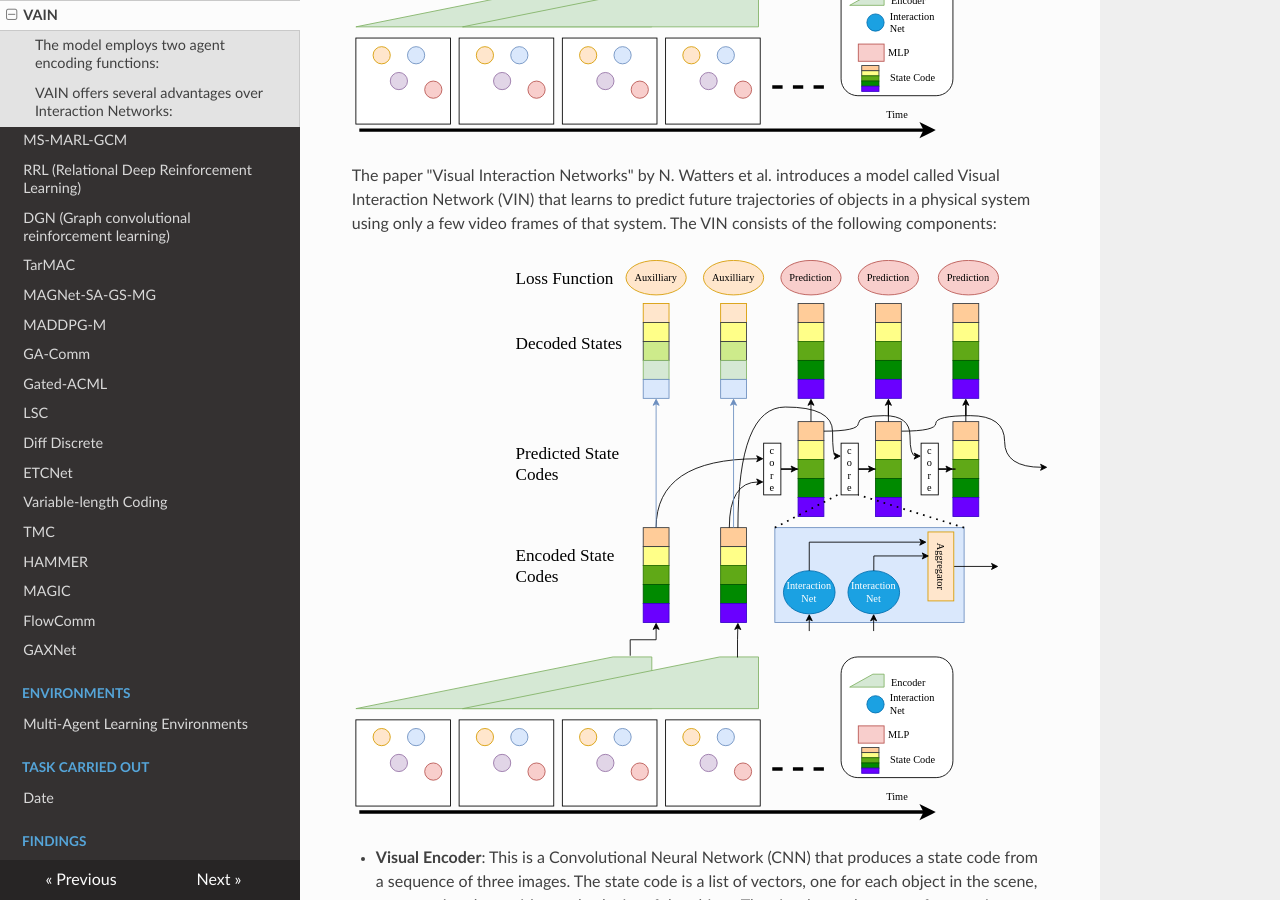
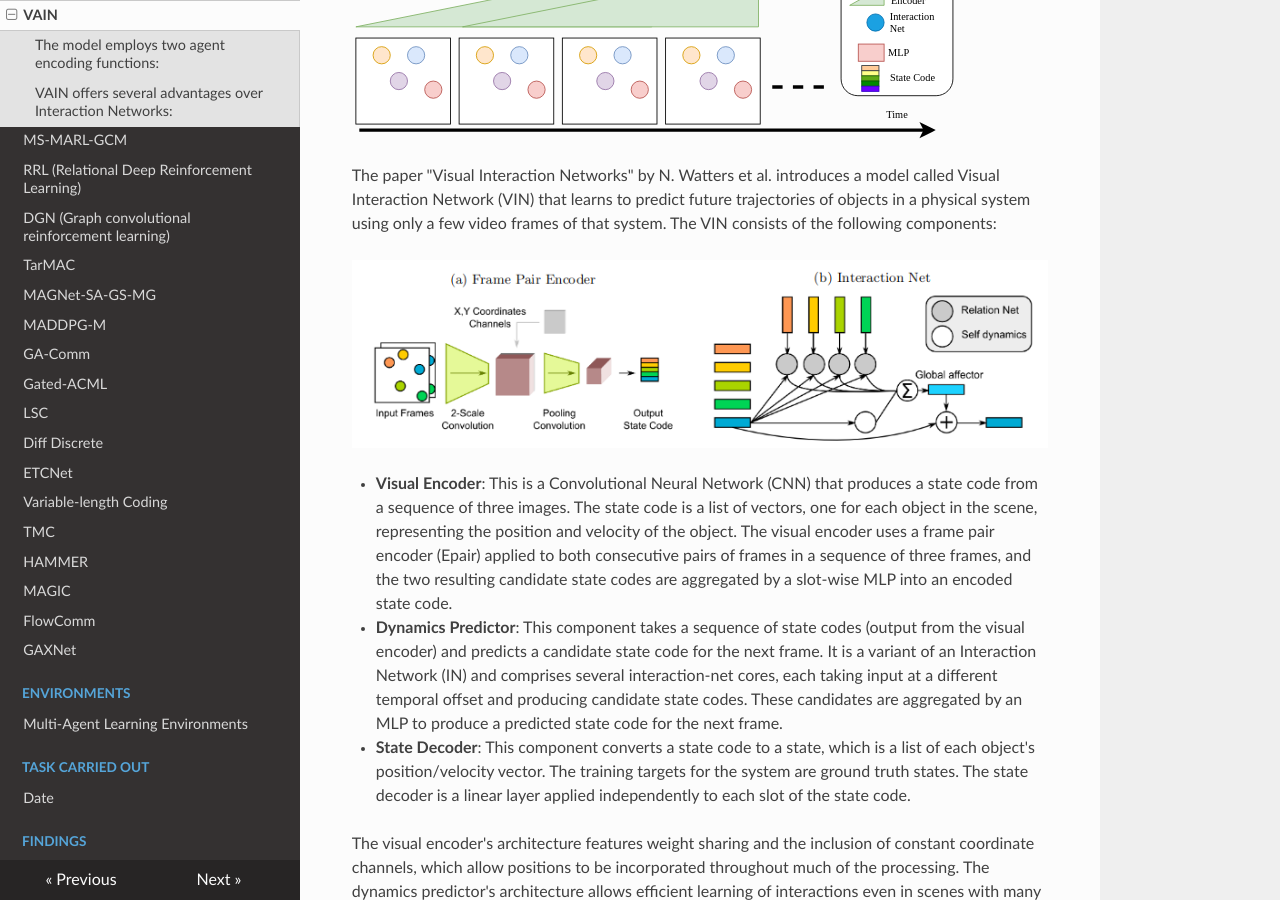
Before and after one commit to hasithz/CommRL_docs, an MkDocs documentation site: the page built from docs/Literature_Reviews/VAIN.md, in a window 1280 px wide and 900 px high, scrolled down 2148 px. Built offline with MkDocs 1.6.1, drawn with Linux system fonts in a browser that asks for light colours; nearby versions of some CDN libraries.

Commit message:
images updated in VIN

```diff
--- a/docs/Literature_Reviews/VAIN.md
+++ b/docs/Literature_Reviews/VAIN.md
@@ -49,7 +49,7 @@ In summary, the VAIN model offers a flexible and powerful approach to modeling m
 N. Watters, A. Tacchetti, T. Weber, R. Pascanu, P. Battaglia, and D. Zoran, “Visual Interaction Networks.” arXiv, Jun. 05, 2017. Accessed: Apr. 15, 2023. [Online]. Available: http://arxiv.org/abs/1706.01433
 
 
-![VIN architecture as in paper](https://raw.githubusercontent.com/hasithz/CommRL_docs/c1c0b88de33f0bb84935798488ff23659de9affb/assets/images/VIN.drawio.svg)
+![VIN architecture as in paper](https://raw.githubusercontent.com/hasithz/CommRL_docs/1272d610085f85313f57077d09d4bb5bc074337e/assets/images/VIN.drawio.svg)
 
 <!-- Our Visual Interaction Network (VIN) learns to produce future trajectories of objects in a physical system from only a few video frames of that system. The VIN is depicted in Figure 1 (best viewed in color), and consists of the following components:
 
@@ -78,7 +78,7 @@ The state decoder is simply a linear layer with input size Lcode and output size
 
 The paper "Visual Interaction Networks" by N. Watters et al. introduces a model called Visual Interaction Network (VIN) that learns to predict future trajectories of objects in a physical system using only a few video frames of that system. The VIN consists of the following components:
 
-![VIN architecture as in paper](https://raw.githubusercontent.com/hasithz/CommRL_docs/c1c0b88de33f0bb84935798488ff23659de9affb/assets/images/VIN.drawio.svg)
+![VIN architecture as in paper](https://github.com/hasithz/CommRL_docs/blob/master/assets/images/VIN%20Encoder.png)
 
 -    **Visual Encoder**: This is a Convolutional Neural Network (CNN) that produces a state code from a sequence of three images. The state code is a list of vectors, one for each object in the scene, representing the position and velocity of the object. The visual encoder uses a frame pair encoder (Epair) applied to both consecutive pairs of frames in a sequence of three frames, and the two resulting candidate state codes are aggregated by a slot-wise MLP into an encoded state code.
 
```
